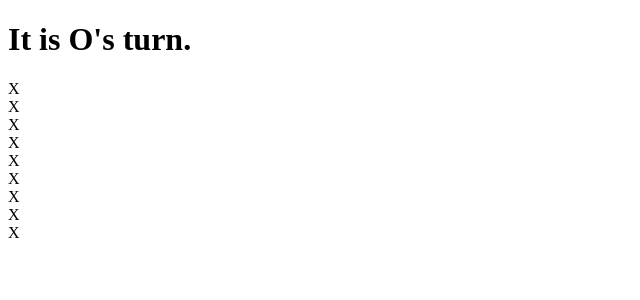
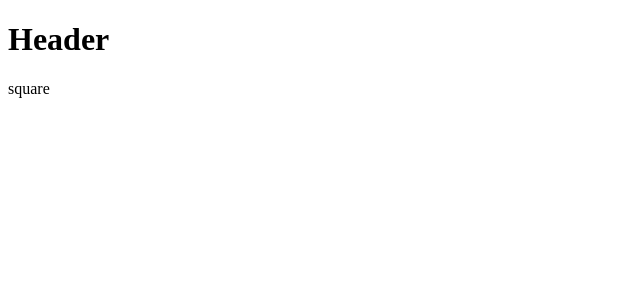
Before and after one commit to PierreDV/tic_tac_toe, a React app: page / in a window 1280 px wide. Shown: the top 300 px of the page, without its empty margins (0-640 px from the left). Built offline with nearby package versions, Linux system fonts and the light colour scheme; the HTML template or start-up script is replaced by a standard one.

Commit message:
added redux store and basic component structure

```diff
--- a/src/components/App.js
+++ b/src/components/App.js
@@ -1,123 +1,14 @@
-import React, { Component } from 'react';
-import _ from 'underscore';
+import React from 'react';
+import Board from './Board';
 import Header from './Header';
-import Board from '../containers/Board';
 
-const WINNING_COMBINATIONS = [
-  [0,1,2],
-  [3,4,5],
-  [6,7,8],
-  [0,3,6],
-  [1,4,7],
-  [2,5,8],
-  [0,4,8],
-  [2,4,6]
-];
-
-class App extends Component {
-  constructor(props) {
-    super(props);
-
-    this.state = {
-      result: null,
-      turn: "O",
-      squares: [
-        null,
-        null,
-        null,
-        null,
-        null,
-        null,
-        null,
-        null,
-        null
-      ]
-    };
-
-    this.placePiece = this.placePiece.bind(this);
-  }
-
-  checkResult() {
-    if (this.state.result !== null) {
-      return;
-    }
-    else if (this.state.turn === "O") {
-      this.collectIndexes(this.state.squares, "X");
-    } else {
-      this.collectIndexes(this.state.squares, "O");
-    }
-  }
-
-  cleanArray(actual) {
-    let newArray = new Array();
-    for (let i = 0; i < actual.length; i++) {
-      if (actual[i]) {
-        newArray.push(actual[i]);
-      }
-    }
-    return newArray;
-  }
-
-  collectIndexes(arr, val) {
-    let indexes = [], i;
-    for(i = 0; i < arr.length; i++) {
-      if (arr[i] === val) {
-        indexes.push(i);
-      }
-    }
-    WINNING_COMBINATIONS.forEach((combo) => {
-      if(_.intersection(combo, indexes).length === combo.length) {
-        this.setState({
-          result: `${val} has won!`
-        })
-        return
-      }
-    });
-    if (this.cleanArray(this.state.squares).length === 9 && this.state.result === null) {
-      this.setState({
-        result: 'The game is drawn'
-      })
-    }
-  }
-
-  placePiece(event, turn) {
-    if (turn === "O") {
-      this.setState({
-        turn: "X",
-        squares: this.state.squares.map((square, index) => {
-          if (index === parseInt(event.target.id)) {
-            return turn
-          } else {
-            return square
-          }
-        })
-      });
-    } else {
-      this.setState({
-        turn: "O",
-        squares: this.state.squares.map((square, index) => {
-          if (index === parseInt(event.target.id)) {
-            return turn
-          } else {
-            return square
-          }
-        })
-      });
-    }
-    event.target.innerHTML = turn;
-  }
-
-  render() {
-    this.checkResult();
-    return (
-      <div className="App">
-        <Header
-          result={this.state.result}
-          turn={this.state.turn} />
-        <Board />
-      </div>
-    );
-  }
+const App = () => {
+  return(
+    <div>
+      <Header />
+      <Board />
+    </div>
+  );
 }
 
 export default App;
--- /dev/null
+++ b/src/components/Board.js
@@ -0,0 +1,12 @@
+import React from 'react';
+import Square from './Square';
+
+const Board = () => {
+  return(
+    <div className="Board">
+      <Square />
+    </div>
+  );
+}
+
+export default Board;
--- a/src/components/Header.js
+++ b/src/components/Header.js
@@ -1,15 +1,8 @@
 import React from 'react';
 
-const Header = (props) => {
-  let message;
-
-  if(props.result === null) {
-    message = `It is ${props.turn}'s turn.`;
-  } else {
-    message = props.result;
-  }
-  return (
-    <h1 className="Header">{message}</h1>
+const Header = () => {
+  return(
+    <h1>Header</h1>
   );
 }
 
--- a/src/components/Square.js
+++ b/src/components/Square.js
@@ -1,8 +1,8 @@
 import React from 'react';
 
-const Square = (props) => {
-  return (
-    <div className="Square">X</div>
+const Square = () => {
+  return(
+    <div>square</div>
   );
 }
 
--- a/src/containers/Board.js
+++ /dev/null
@@ -1,34 +0,0 @@
-import React, { Component } from 'react';
-import { connect } from 'react-redux';
-import Square from '../components/Square';
-
-class Board extends Component {
-  constructor(props) {
-    super(props);
-    console.log(props.squares);
-  }
-
-  render() {
-    return (
-      <div className="Board">
-        <Square />
-        <Square />
-        <Square />
-        <Square />
-        <Square />
-        <Square />
-        <Square />
-        <Square />
-        <Square />
-      </div>
-    );
-  };
-}
-
-function mapStateToProps(state) {
-  return {
-    squares: state.squares
-  };
-}
-
-export default connect(mapStateToProps)(Board);
--- a/src/index.js
+++ b/src/index.js
@@ -1,15 +1,14 @@
 import React from 'react';
-import ReactDOM from 'react-dom';
+import { render } from 'react-dom';
 import { Provider } from 'react-redux';
-import { createStore, applyMiddleware } from 'redux';
+import { createStore } from 'redux';
+import rootReducer from './reducers';
+import App from './components/App';
 
-import App from './components/App';
-import reducers from './reducers';
+const store = createStore(rootReducer)
 
-const createStoreWithMiddleware = applyMiddleware()(createStore);
-
-ReactDOM.render(
-  <Provider store={createStoreWithMiddleware(reducers)}>
+render(
+  <Provider store={store}>
     <App />
   </Provider>,
   document.getElementById('root')
--- a/src/reducers/squares.js
+++ b/src/reducers/board.js
@@ -1,5 +1,7 @@
 export default function() {
   return [
-    '','','','','','','','',''
+    '','x','',
+    '','','x',
+    'o','',''
   ]
 }
--- a/src/reducers/index.js
+++ b/src/reducers/index.js
@@ -1,8 +1,8 @@
 import { combineReducers } from 'redux';
-import SquaresReducer from './squares';
+import Board from './board';
 
 const rootReducer = combineReducers({
-  squares: SquaresReducer
+  board: Board
 });
 
 export default rootReducer;
```
Also changed, not shown: 1 other file (tests, documents, lock files or other folders).
